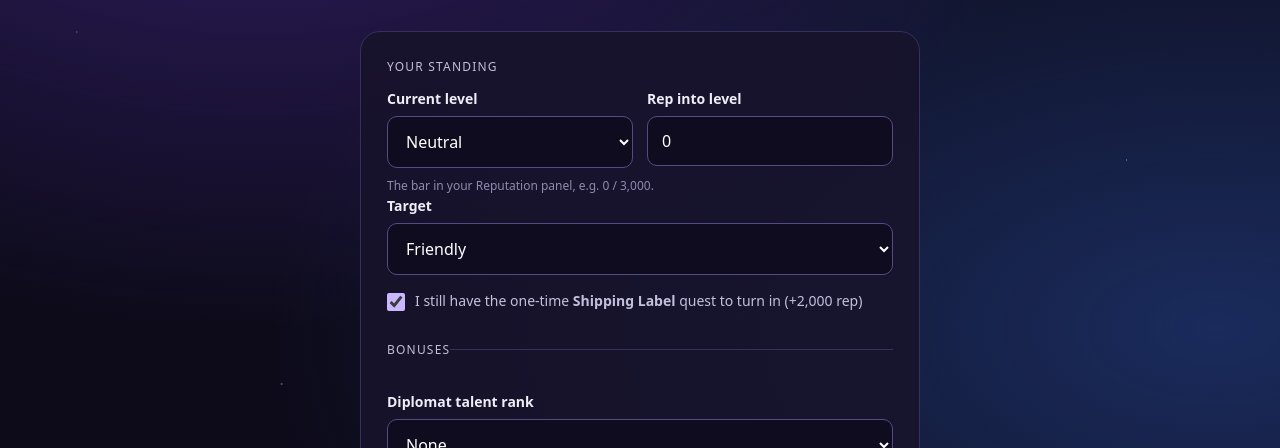
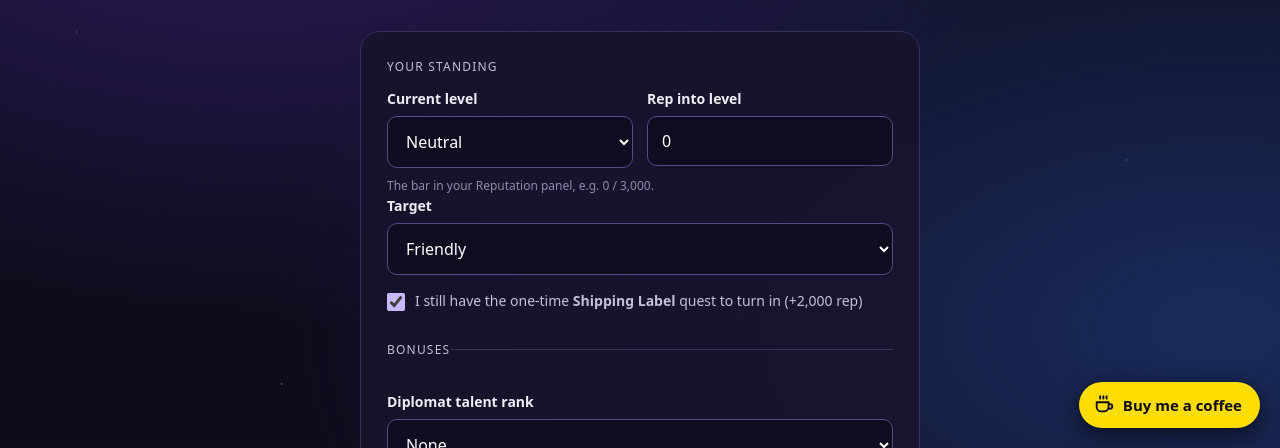
Before and after one commit to csdworks/wow-forever-writ-calculator, a plain HTML site: page index.html in a window 1280 px wide. Shown: the part 352-800 px from the top of the page. Drawn offline with Linux system fonts and the light colour scheme.

Commit message:
Add a Buy Me a Coffee button

```diff
--- a/index.html
+++ b/index.html
@@ -33,7 +33,10 @@ input:focus-visible,select:focus-visible{outline:2px solid #c9b8ff}
 .done{color:#c9b8ff;font-weight:700}
 .where{margin-top:18px;border-top:1px solid #372f5c;padding-top:14px;font-size:14px;color:#c4c0dc}.where summary{cursor:pointer;font-weight:600;color:#e0d6ff}.where summary:focus-visible{outline:2px solid #c9b8ff;outline-offset:4px;border-radius:4px}.where ul{margin:12px 0 0;padding-left:20px;line-height:1.6}.where li+li{margin-top:6px}.where strong{color:#efedf7}
 footer{font-size:12px;color:#8f8aad;margin-top:24px;text-align:center;line-height:1.7}
-@media (max-width:480px){form{padding:20px}.row3{grid-template-columns:1fr}}
+.bmc{position:fixed;right:20px;bottom:20px;z-index:10;display:inline-flex;align-items:center;gap:8px;padding:12px 18px 12px 14px;border-radius:999px;background:#ffdd00;color:#0d0b1a;font-weight:700;font-size:15px;text-decoration:none;box-shadow:0 6px 24px #0009,0 0 0 1px #0d0b1a33;transition:transform .15s,box-shadow .15s}
+.bmc:hover{transform:translateY(-2px);box-shadow:0 10px 28px #000a,0 0 0 1px #0d0b1a33}.bmc:focus-visible{outline:2px solid #c9b8ff;outline-offset:4px}.bmc svg{width:22px;height:22px;flex:none}
+@media (max-width:480px){form{padding:20px}.row3{grid-template-columns:1fr}body{padding-bottom:96px}.bmc{right:16px;bottom:16px}}
+@media (prefers-reduced-motion:reduce){.bmc{transition:none}.bmc:hover{transform:none}}
 </style>
 </head>
 <body>
@@ -105,6 +108,7 @@ footer{font-size:12px;color:#8f8aad;margin-top:24px;text-align:center;line-heigh
 
 <footer>Fan-made calculator · not affiliated with Blizzard Entertainment</footer>
 </main>
+<a class="bmc" href="https://buymeacoffee.com/atigames" target="_blank" rel="noopener noreferrer"><svg viewBox="0 0 24 24" fill="none" stroke="currentColor" stroke-width="2" stroke-linecap="round" stroke-linejoin="round" aria-hidden="true"><path d="M4 9h13v5a5 5 0 0 1-5 5H9a5 5 0 0 1-5-5V9z"/><path d="M17 11h1.5a2.5 2.5 0 0 1 0 5H17"/><path d="M8 2.5c-.6.8-.6 1.7 0 2.5M11.5 2.5c-.6.8-.6 1.7 0 2.5M15 2.5c-.6.8-.6 1.7 0 2.5"/></svg>Buy me a coffee</a>
 <script>
 (() => {
   const LEVELS = ["Neutral", "Friendly", "Honored", "Revered", "Exalted"];
```
